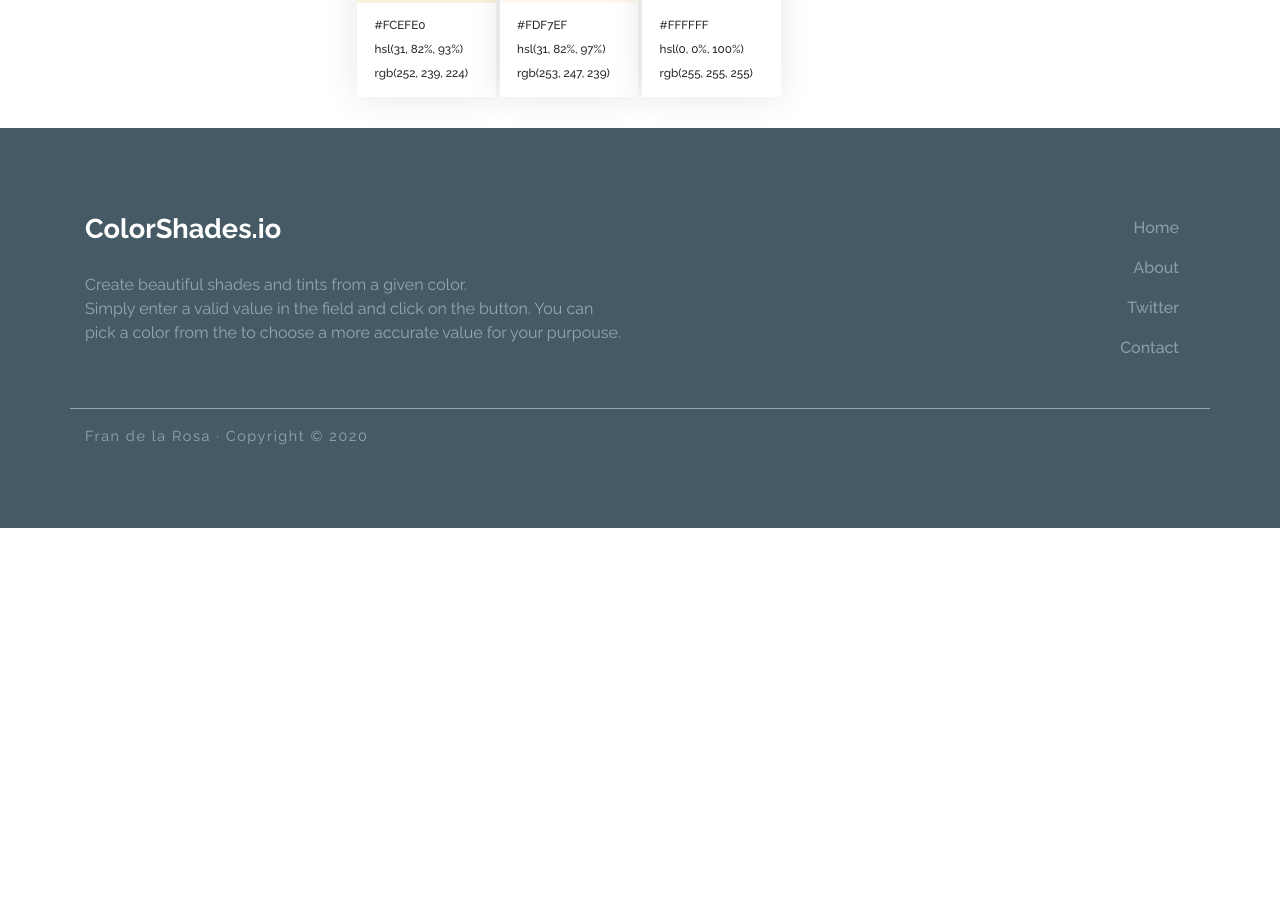
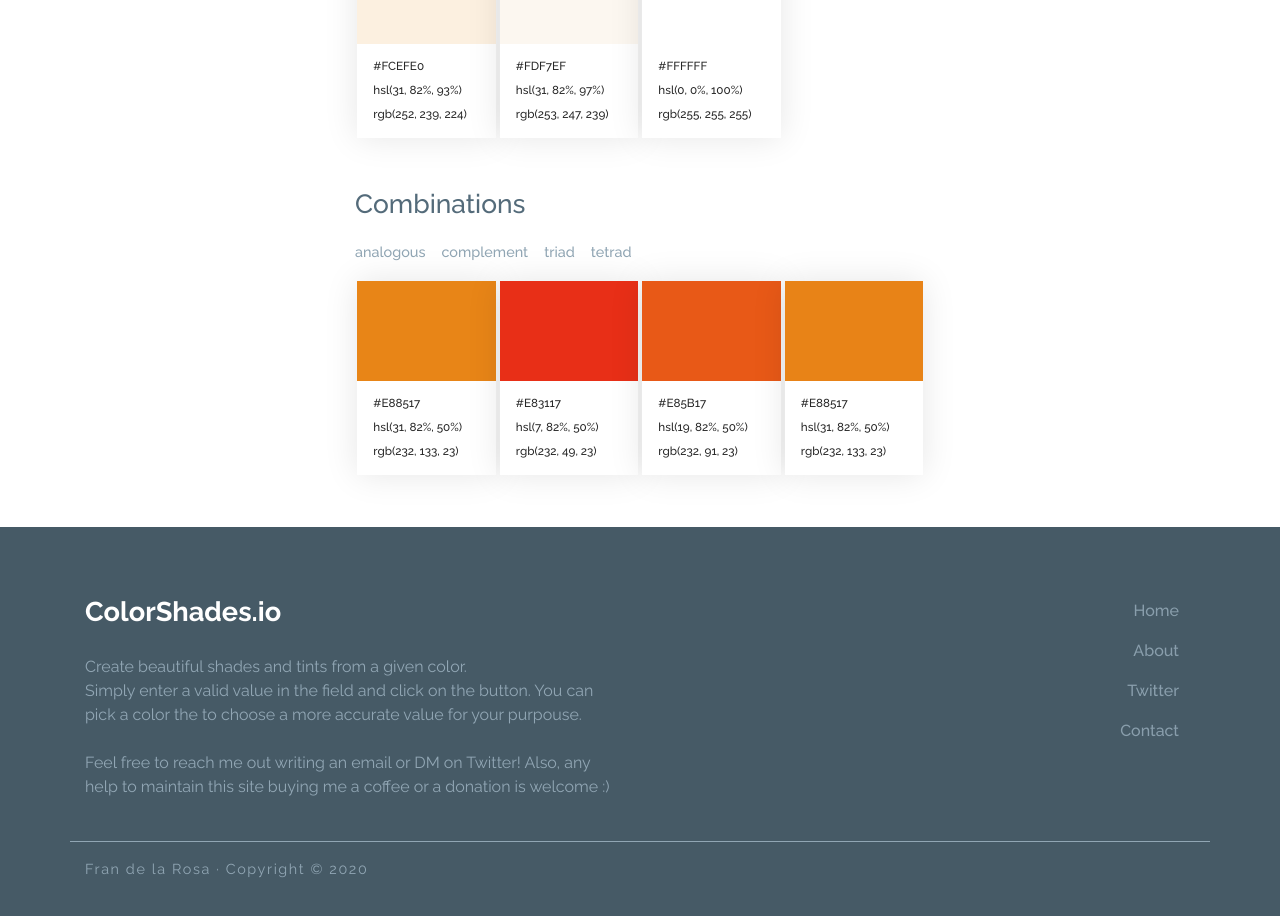
Before and after one commit to frandelarosa/colorshades, a plain HTML site: page index.html in a window 1280 px wide. Shown: the part 1720-2636 px from the top of the page. Before the commit the page ends 2248 px from the top, so only its background shows below. Drawn offline with Linux system fonts and the light colour scheme.

Commit message:
Added 'Combinations' section to get more color variations.

```diff
--- a/assets/css/main.css
+++ b/assets/css/main.css
@@ -8,8 +8,9 @@
     --cs-main-color: #738E9F;
     --cs-input-color: #BAC7CF;
     --cs-second-color: #91A6B4;
+    --cs-titles-color: #546B7A;
     --cs-transition: all .4s ease;
-    --cs-footer-sections-height: 200px;
+    --cs-footer-sections-height: 250px;
 }
 
 /* Top bar */
@@ -35,6 +36,7 @@
 
 #color_generations {
     /*background: orange;*/
+    min-height: 1200px;
 }
 
 #color_generations .col-3 {
@@ -61,6 +63,7 @@
 
 #select_color_form button {
     display: block;
+    height: 44px;
     width: 200px;
     margin: 15px auto;
 }
@@ -89,11 +92,40 @@
 .card-body p {
     font-size: 0.73rem;
     font-weight: 500;
-    margin: 0.4rem 0.6rem !important
+    margin: 0.4rem 0.52rem !important;
 }
 
 #shades_row, #tints_row {
-    margin-bottom: 1.8rem;
+    margin-bottom: 3rem;
+}
+
+#combinations_row {
+    margin-bottom: 3rem;
+    min-height: 200px;
+}
+
+#color_combinations_list {
+    margin-left: 0;
+    list-style: none;
+    display: inline-flex;
+    padding: 0px 0.5rem 0px 0px;
+}
+
+#color_combinations_list li {
+    font-size: 0.9rem;
+    margin-right: 1rem;
+}
+
+#color_combinations_list a {
+    border-bottom: none;
+    color: var(--cs-second-color);
+    text-decoration: none;
+    transition: var(--cs-transition);
+}
+
+#color_combinations_list a:hover {
+    color: #738D9F;
+    cursor: pointer;
 }
 
 #main {
@@ -101,12 +133,11 @@
 }
 
 div.variation_title > h5 {
+    font-size: 1.65rem !important;
     font-weight: 500;
-    color: var(--cs-second-color);
+    color: var(--cs-titles-color);
     padding-bottom: 0.5em;
 }
-
-
 
 /* Color picker */
 
@@ -124,7 +155,7 @@ div.variation_title > h5 {
     background: #465A66;
     height: 400px;
     display: block;
-    padding-top: 5rem;
+    padding-top: 4rem;
 }
 
 #logo_description {
--- a/assets/js/colorshades.js
+++ b/assets/js/colorshades.js
@@ -1,11 +1,4 @@
-/*
-    https://github.com/bgrins/TinyColor
-
-*/
-
 let stepsDefVal = 30;
-
-var initColor = null;
 var pickedColor = null;
 var steps = stepsDefVal;
 var colorPicker = null;
@@ -94,9 +87,7 @@ function generateVariatons(){
     pickedColor = $("#selectedcolor").val();
 
     // Check if it's a valid color
-    var validColor = tinycolor(pickedColor);
-
-    if (!validColor.isValid()){
+    if (!tinycolor(pickedColor).isValid()){
 
         alert('Please enter a valid HEX, RGB or HSL value.');
         return;
@@ -124,6 +115,83 @@ function generateVariatons(){
     // Create tint and shades
     addColorBox("shades", pickedColor);
     addColorBox("tints", pickedColor);
+    addCombinations(1);
+}
+
+function addCombinations(type){
+
+    // Delete old values first
+    $("#combinations_row").empty();
+
+    var colors = [];
+
+    switch(type){
+
+        // Analogous
+        case 1:
+        colors = tinycolor(pickedColor).analogous();
+        break;
+
+        // Monochromatic
+        case 2:
+        colors = tinycolor(pickedColor).monochromatic();
+        break;
+
+        // Complements
+        case 3:
+        colors = tinycolor(pickedColor).splitcomplement();
+        break;
+
+        // Triad
+        case 4:
+        colors = tinycolor(pickedColor).triad();
+        break;
+
+        // Tetrad
+        case 5:
+        colors = tinycolor(pickedColor).tetrad();
+        break;
+
+    }
+
+    for (var i=0; i<colors.length; i++){
+
+        var color = colors[i];
+
+        if (i == 4){
+            break;
+        }
+
+        var box_body = $("<div class='card-body'></div>");
+        var box_header = $("<div class='card-color-header'></div>");
+        var box = $("<div class='col-3'></div>").hide();
+        var box_component = $("<div class='component'></div>");
+        var box_card = $("<div class='card'></div>");
+
+        // Define body
+        var valueHex = color.toHexString().toUpperCase();
+        var valueHSL = color.toHslString();
+        var valueRGB = color.toRgbString();
+
+        var valuesStr = `<p>${valueHex}</p>
+                         <p>${valueHSL}</p>
+                         <p>${valueRGB}</p>`;
+
+        $(box_body).html(valuesStr);
+
+        // Add color to header
+        $(box_header).css("background-color", color.toString());
+
+        // Add layers
+        $(box_header).appendTo(box_card);
+        $(box_body).appendTo(box_card);
+        $(box_card).appendTo(box_component);
+        $(box_component).appendTo(box);
+
+        // Add to row
+        $(box).appendTo("#combinations_row").show("slow");
+
+    }
 
 }
 
@@ -131,6 +199,7 @@ function deleteElementsFromRows(){
 
     $("#shades_row").empty();
     $("#tints_row").empty();
+    $("#combinations_row").empty();
 
 }
 
@@ -140,12 +209,13 @@ function randomColor(){
     $("#steps").val(steps);
 
     // Create a random color
-    initColor = tinycolor.random().toString();
+    pickedColor = tinycolor.random().toString();
 
     deleteElementsFromRows();
 
-    addColorBox("shades", initColor);
-    addColorBox("tints", initColor);
+    addColorBox("shades", pickedColor);
+    addColorBox("tints", pickedColor);
+    addCombinations(1);
 
 }
 
@@ -153,21 +223,14 @@ function initColorPicker(){
 
     colorPicker = new iro.ColorPicker('#colorPicker',{
         width: 180,
-        color: initColor
+        color: pickedColor
     });
 
-    // https://iro.js.org/guide.html#color-picker-events
     colorPicker.on(["color:init", "color:change"], function(color){
 
         pickedColor = color.hexString;
         $("#selectedcolor").val(pickedColor);
-    // // Show the current color in different formats
-    // // Using the selected color: https://iro.js.org/guide.html#selected-color-api
-    // values.innerHTML = [
-    //   "hex: " + color.hexString,
-    //   "rgb: " + color.rgbString,
-    //   "hsl: " + color.hslString,
-    // ].join("<br>");
+
   });
 
 }
--- a/index.html
+++ b/index.html
@@ -76,6 +76,20 @@
               <div class="row" id="tints_row">
               </div>
 
+              <div class="row variation_title">
+                <h5>Combinations</h5>
+              </div>
+              <div class="row">
+                <ul id="color_combinations_list">
+                  <li><a onclick="addCombinations(1);">analogous</a></li>
+                  <li><a onclick="addCombinations(3);">complement</a></li>
+                  <li><a onclick="addCombinations(4);">triad</a></li>
+                  <li><a onclick="addCombinations(5);">tetrad</a></li>
+                </ul>
+              </div>
+              <div class="row" id="combinations_row">
+              </div>
+
             </div>
             <div class="col-3">
 
@@ -93,7 +107,8 @@
             <div id="logo_description">
               <span>ColorShades.io</span>
               <p>Create beautiful shades and tints from a given color.<br>
-                Simply enter a valid value in the field and click on the button. You can pick a color from the to choose a more accurate value for your purpouse.
+                Simply enter a valid value in the field and click on the button. You can pick a color the to choose a more accurate value for your purpouse.
+                <br><br>Feel free to reach me out writing an email or DM on Twitter! Also, any help to maintain this site buying me a coffee or a donation is welcome :)
               </p>
             </div>
           </div>
@@ -121,8 +136,6 @@
       </div>
     </nav>
 
-
-
     <!-- jQuery first, then Popper.js, then Bootstrap JS -->
     <script src="./assets/vendor/jquery/jquery.min.js"></script>
     <script src="./assets/vendor/popper/popper.min.js"></script>
@@ -131,7 +144,7 @@
     <!-- optional plugins -->
     <script src="./assets/vendor/nouislider/js/nouislider.min.js"></script>
 
-    <!--   lazy javascript -->
+    <!--  lazy javascript -->
     <script src="./assets/js/lazy.js"></script>
 
     <script type="text/javascript">
```
Also changed, not shown: readme.md (added).
